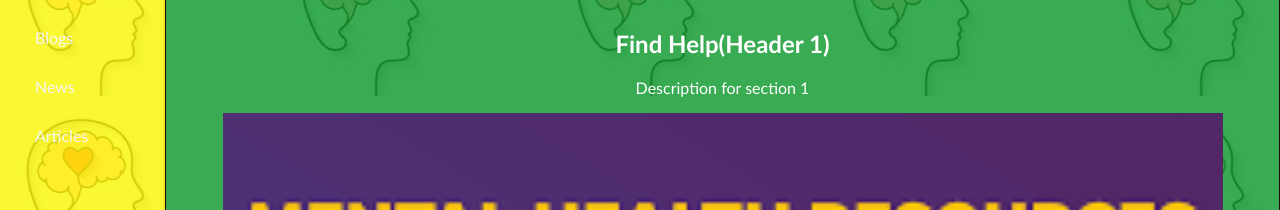
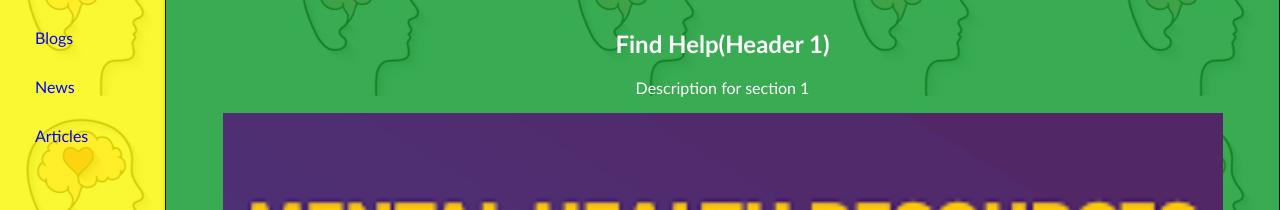
Before and after one commit to ECastilloUAT/Mental-Health-Website, a plain HTML site: page MH_Content.html in a window 1280 px wide. Shown: the part 178-388 px from the top of the page. Drawn offline with Linux system fonts and the light colour scheme.

Commit message:
Update styles_resources.css

```diff
--- a/styles_resources.css
+++ b/styles_resources.css
@@ -57,6 +57,9 @@ header nav {
 
 /* A left column for naviagation */
 .left-column {
+    li a {
+        color: rgb(4, 0, 255);
+    }
     position: fixed; /* Fixes the element so it scrolls with you */
     top: 0;
     left: 0;
```
